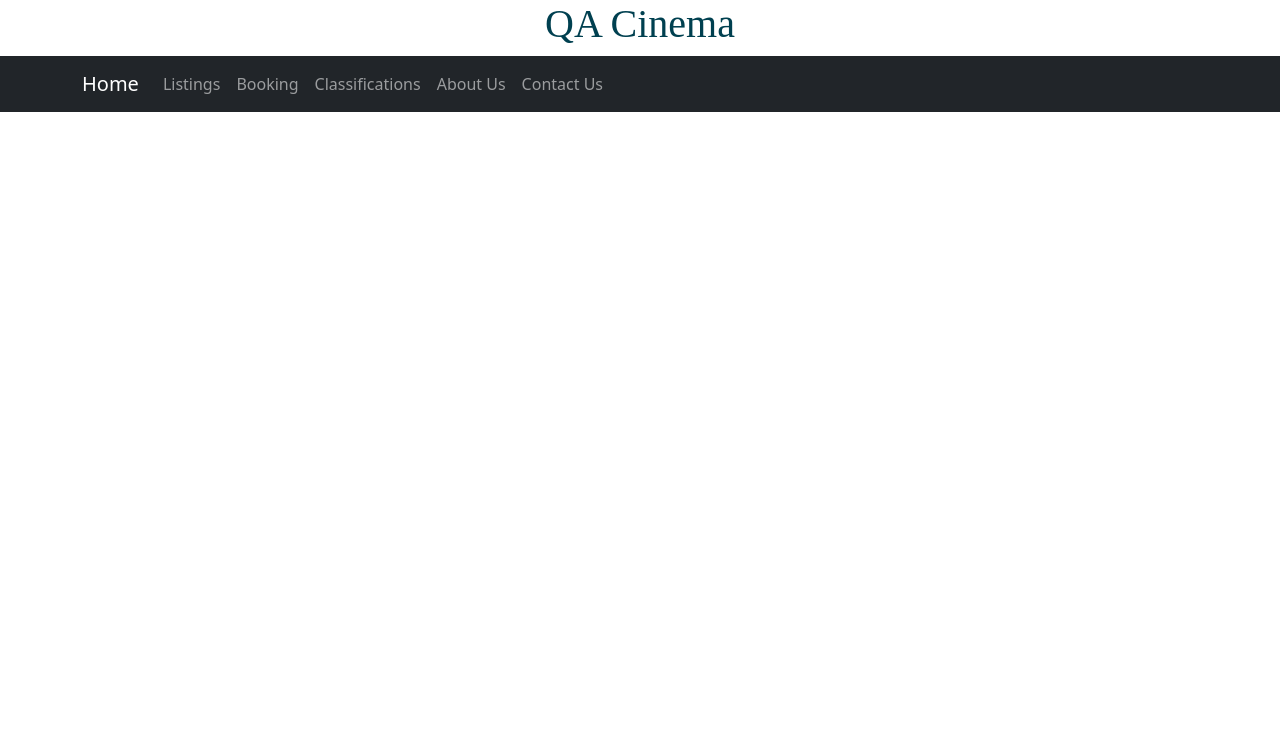
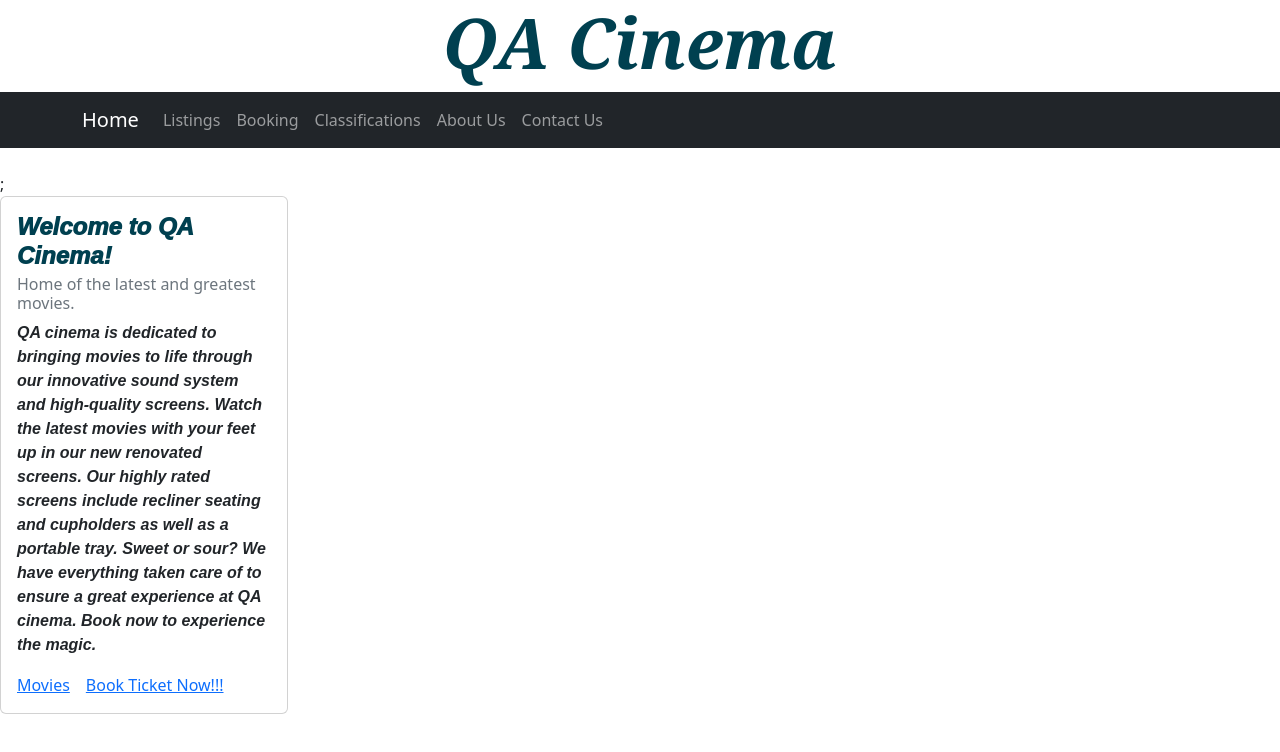
Before and after one commit to erhnaks/QA-Cinema-Software-Final-Project, a React (Create React App) app in the folder qa-cinema-app/: page / in a window 1280 px wide. Shown: the top 752 px of the page. Built offline with nearby package versions, Linux system fonts and the light colour scheme.

Commit message:
TF-24 TF-11 TF-28 #Header Navbar has been created!

```diff
--- /dev/null
+++ b/qa-cinema-app/src/Components/Header/Header.css
@@ -0,0 +1,8 @@
+#header_h1 {
+  text-align: center;
+  font-size: 70px;
+  font-weight: bolder;
+  color: #004050;
+  font-style: italic;
+  font-family: Georgia, "Times New Roman", Times, serif;
+}
--- /dev/null
+++ b/qa-cinema-app/src/Components/Header/Header.jsx
@@ -0,0 +1,31 @@
+import React from "react";
+import Container from "react-bootstrap/Container";
+import Nav from "react-bootstrap/Nav";
+import Navbar from "react-bootstrap/Navbar";
+import  "./Header.css";
+
+const Header = () => {
+  return (
+    <header>
+      <>
+        <h1 id="header_h1">QA Cinema</h1>
+
+        <Navbar bg="dark" variant="dark">
+          <Container>
+            <Navbar.Brand href="#home">Home</Navbar.Brand>
+            <Nav className="me-auto">
+              <Nav.Link href="#home">Listings</Nav.Link>
+              <Nav.Link href="#features">Booking</Nav.Link>
+              <Nav.Link href="#pricing">Classifications</Nav.Link>
+              <Nav.Link href="#pricing">About Us</Nav.Link>
+              <Nav.Link href="#pricing">Contact Us</Nav.Link>
+            </Nav>
+          </Container>
+        </Navbar>
+        <br></br>
+      </>
+    </header>
+  );
+};
+
+export default Header;
--- a/qa-cinema-app/src/Components/HomePage/Home.css
+++ b/qa-cinema-app/src/Components/HomePage/Home.css
@@ -3,3 +3,18 @@
   color: #004050;
   font-family: "Times New Roman", Times, serif;
 }
+
+#home_page_card {
+  font-size: medium;
+  font-weight: bold;
+  font-family: Arial, Helvetica, sans-serif;
+  font-style: italic;
+}
+
+#home_title_card {
+  color: #004050;
+  font-weight: 999;
+  font-family: Arial, Helvetica, sans-serif;
+  font-size: x-large;
+  font-style: italic;
+}
--- a/qa-cinema-app/src/Components/HomePage/Home.jsx
+++ b/qa-cinema-app/src/Components/HomePage/Home.jsx
@@ -1,26 +1,34 @@
-import Container from "react-bootstrap/Container";
-import Nav from "react-bootstrap/Nav";
-import Navbar from "react-bootstrap/Navbar";
+import Header from "../Header/Header";
 import "./Home.css";
+import Card from "react-bootstrap/Card";
 
 const HomePage = () => {
   return (
     <>
-      <h1 id="header">QA Cinema</h1>
-
-      <Navbar bg="dark" variant="dark">
-        <Container>
-          <Navbar.Brand href="#home">Home</Navbar.Brand>
-          <Nav className="me-auto">
-            <Nav.Link href="#home">Listings</Nav.Link>
-            <Nav.Link href="#features">Booking</Nav.Link>
-            <Nav.Link href="#pricing">Classifications</Nav.Link>
-            <Nav.Link href="#pricing">About Us</Nav.Link>
-            <Nav.Link href="#pricing">Contact Us</Nav.Link>
-          </Nav>
-        </Container>
-      </Navbar>
+      <Header></Header>;
+      <body>
+        <Card style={{ width: "18rem" }}>
+          <Card.Body>
+            <Card.Title id="home_title_card">Welcome to QA Cinema!</Card.Title>
+            <Card.Subtitle className="mb-2 text-muted">
+              Home of the latest and greatest movies.{" "}
+            </Card.Subtitle>
+            <Card.Text id="home_page_card">
+              QA cinema is dedicated to bringing movies to life through our
+              innovative sound system and high-quality screens. Watch the latest
+              movies with your feet up in our new renovated screens. Our highly
+              rated screens include recliner seating and cupholders as well as a
+              portable tray. Sweet or sour? We have everything taken care of to
+              ensure a great experience at QA cinema. Book now to experience the
+              magic.
+            </Card.Text>
+            <Card.Link href="#">Movies</Card.Link>
+            <Card.Link href="#">Book Ticket Now!!!</Card.Link>
+          </Card.Body>
+        </Card>
+      </body>
     </>
   );
 };
+
 export default HomePage;
```
Also changed, not shown: qa-cinema-app/src/Components/images/logo.png (added).
